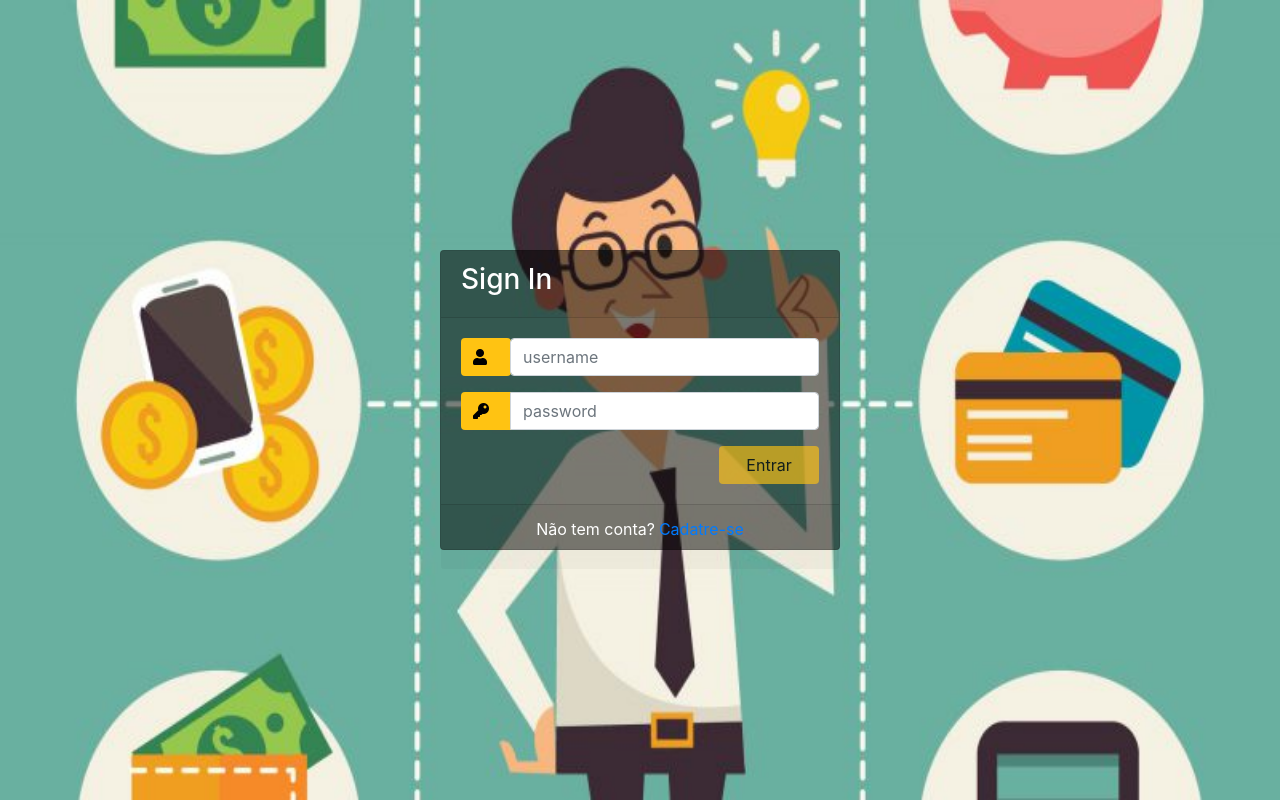
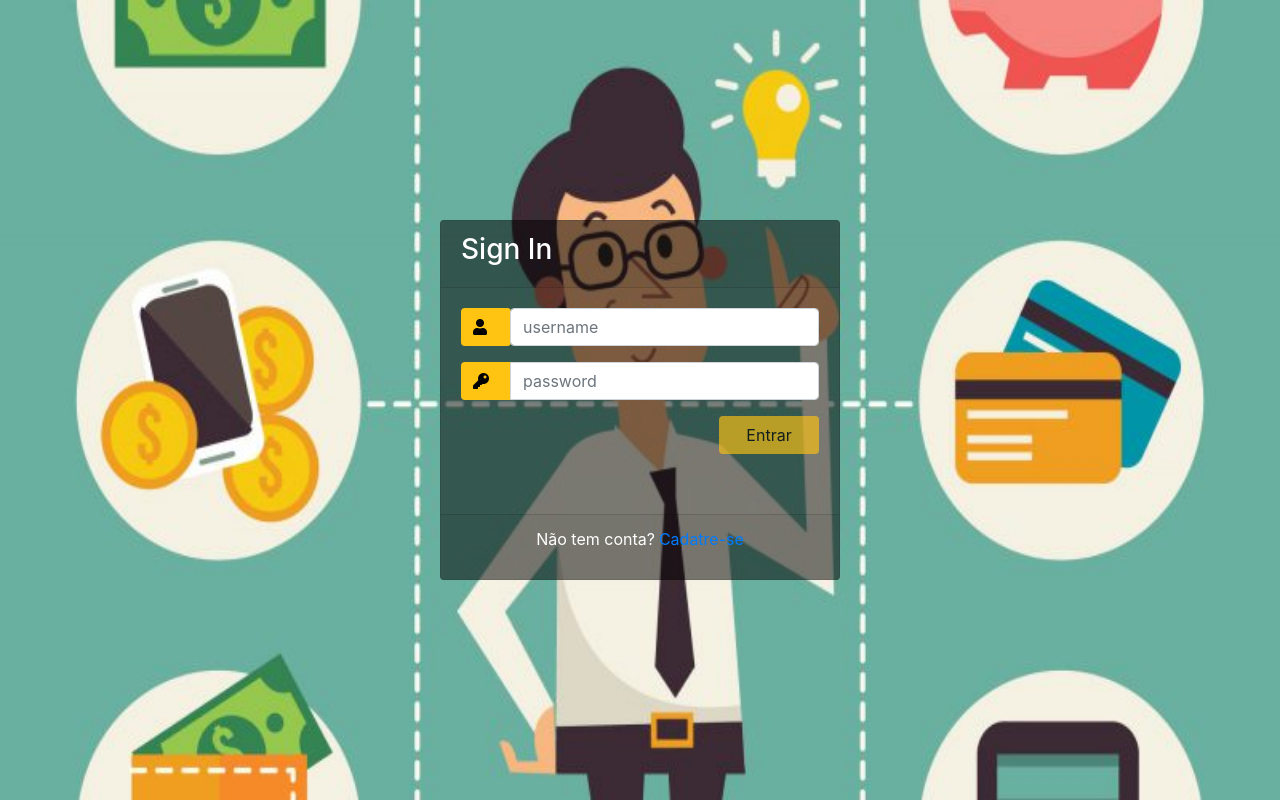
Before and after one commit to clenio-galvao/MyWallet-ByClenio, a React (Create React App) app: page /login in a window 1280 px wide. Built offline with nearby package versions, Linux system fonts and the light colour scheme; no server answers; a web font is replaced by a local one.

Commit message:
corrige o card do cadastro

```diff
--- a/src/App.css
+++ b/src/App.css
@@ -57,11 +57,20 @@ padding: 0;
 }
 
 .card{
-height: 300px;
+height: 360px;
 margin-top: auto;
 margin-bottom: auto;
 width: 400px;
 background-color: rgba(0,0,0,0.5) !important;
+}
+
+.cadastro {
+  height: 100%;
+  background-image: url('./imgs/6-dicas-para-poupar-dinheiro-confre-de-porquinho.jpg');
+  background-repeat: no-repeat;
+  background-size: 100% 100%;
+  margin: 0;
+  padding: 0;
 }
 
 .login {
--- a/src/pages/Cadastro.js
+++ b/src/pages/Cadastro.js
@@ -3,7 +3,7 @@ import { connect } from 'react-redux';
 import PropsType from 'prop-types';
 import { AuthContext } from '../auth/AuthContext';
 import { cadastro as cadastroAction } from '../actions';
-import { Redirect } from 'react-router-dom';
+import { Link, Redirect } from 'react-router-dom';
 
 function Cadastro(props) {
   const initialEstado = {
@@ -161,9 +161,9 @@ function Cadastro(props) {
   const { email, password, desabilitaBotao } = estado;
   const { cadastro, history } = props;
   return (
-    <div className="login">
+    <div className="cadastro">
       <div className="d-flex justify-content-center w-100 h-100">
-        <div className="Login card">
+        <div className="card">
           <div className="card-header"><h3>Sign Up</h3></div>
           <div className="card-body">
             <form>
--- a/src/pages/Login.js
+++ b/src/pages/Login.js
@@ -111,7 +111,7 @@ function Login(props) {
   return (
     <div className="login">
       <div className="d-flex justify-content-center w-100 h-100">
-        <div className="Login card">
+        <div className="card">
           <div className="card-header"><h3>Sign In</h3></div>
           <div className="card-body">
             <form>
```
